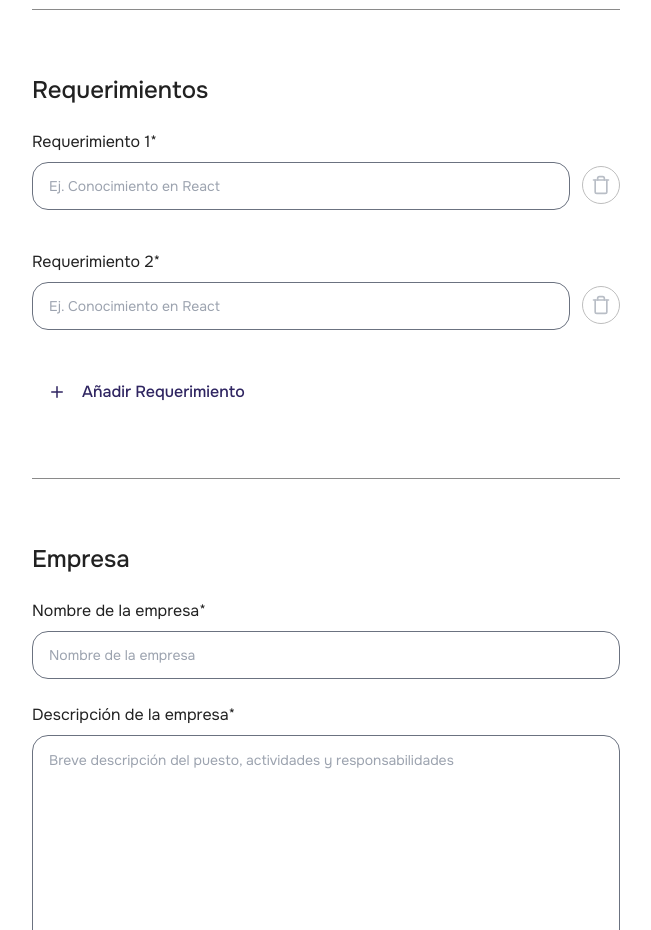
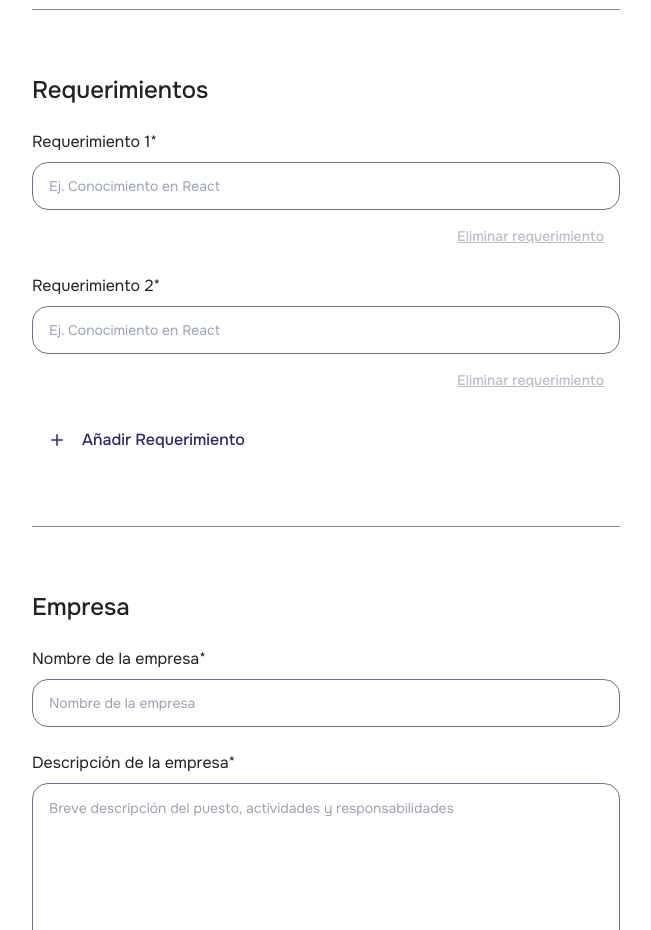
Before and after one commit to mjParedes/TALENTIFY, a Next.js app in the folder frontend/: page /home/recruiters/publish-offer in a window 1280 px wide. Shown: the part 1360-2290 px from the top of the page, without its empty margins (314-965 px from the left). Built offline with nearby package versions, Linux system fonts and the light colour scheme; no server answers.

Commit message:
feat: updated delete requirement button in jobpostform

```diff
--- a/frontend/src/components/organisms/JobPostForm/JobPostForm.tsx
+++ b/frontend/src/components/organisms/JobPostForm/JobPostForm.tsx
@@ -1,7 +1,7 @@
 "use client";
 
 import { zodResolver } from "@hookform/resolvers/zod";
-import { Plus, Trash } from "lucide-react";
+import { Plus } from "lucide-react";
 import {
   Controller,
   useFieldArray,
@@ -223,7 +223,7 @@ export function JobPostForm() {
           {fields.map((field, index) => {
             const error = errors?.requirements?.[index]?.description;
             return (
-              <div key={field.id} className="flex items-center">
+              <div key={field.id}>
                 <InputField
                   name={`requirements.${index}.description`}
                   placeholder="Ej. Conocimiento en React"
@@ -231,17 +231,19 @@ export function JobPostForm() {
                   register={register}
                   errors={errors}
                   arrayErrorMessage={error?.message}
-                  fieldStyles="mx-0"
+                  fieldStyles="mx-0 mb-0"
                 />
+                <div className="mt-3 flex w-full justify-end">
                   <Button
                     type="button"
-                  variant="default"
-                  className="ml-3 mt-3.5 rounded-full border border-red-alert p-2 text-red-alert opacity-70 disabled:border-grey-400 disabled:text-gray-400"
+                    variant="textOnly"
+                    className="py-1"
                     onClick={() => fields.length > 2 && remove(index)}
                     disabled={fields.length <= 2}
                   >
-                  <Trash size={20} />
+                    Eliminar requerimiento
                   </Button>
+                </div>
               </div>
             );
           })}
```
Lines whose indentation alone changed are shown as unchanged.
